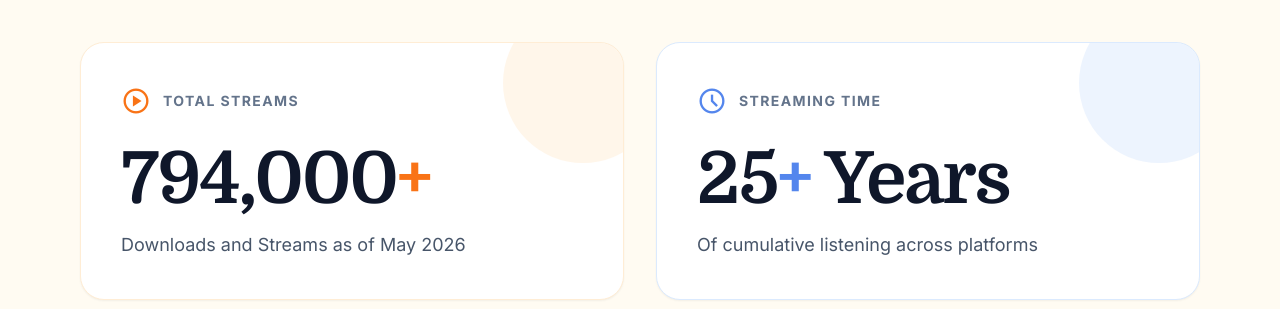
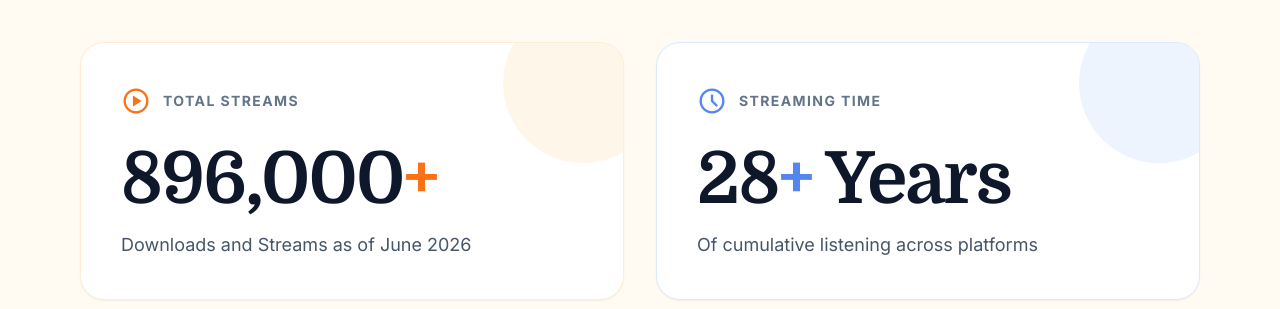
Before and after one commit to OpenAudioOER/listen, a React (Vite) app: page / in a window 1280 px wide. Shown: the part 1500-1809 px from the top of the page. Built offline with nearby package versions, Linux system fonts and the light colour scheme; a web font is replaced by a local one.

Commit message:
Update LandingPage.tsx
Updated streaming metrics

```diff
--- a/components/LandingPage.tsx
+++ b/components/LandingPage.tsx
@@ -300,9 +300,9 @@ export function LandingPage({ onNavigateLibrary, onNavigateBook, onNavigateRecog
                   <p className="text-slate-500 text-sm font-bold uppercase tracking-widest">Total Streams</p>
                 </div>
                 <p className="text-slate-900 tracking-tight text-6xl lg:text-7xl font-bold font-serif-polished leading-tight relative z-10">
-                  <Counter target={794000} suffix="+" suffixClassName="text-orange-500" />
+                  <Counter target={896000} suffix="+" suffixClassName="text-orange-500" />
                 </p>
-                <p className="text-slate-600 text-lg relative z-10">Downloads and Streams as of May 2026</p>
+                <p className="text-slate-600 text-lg relative z-10">Downloads and Streams as of June 2026</p>
               </div>
               <div className="flex flex-col justify-center gap-4 rounded-3xl p-10 bg-white shadow-sm border border-blue-100 text-center md:text-left relative overflow-hidden transition-all duration-300 hover:-translate-y-2 hover:shadow-xl hover:border-blue-200 group">
                 <div className="absolute -right-10 -top-10 w-40 h-40 bg-blue-100 rounded-full opacity-50 transition-transform duration-500 group-hover:scale-110"></div>
@@ -311,7 +311,7 @@ export function LandingPage({ onNavigateLibrary, onNavigateBook, onNavigateRecog
                   <p className="text-slate-500 text-sm font-bold uppercase tracking-widest">Streaming Time</p>
                 </div>
                 <p className="text-slate-900 tracking-tight text-6xl lg:text-7xl font-bold font-serif-polished leading-tight relative z-10">
-                  <Counter target={25} suffix="+" suffixClassName="text-primary" /> Years
+                  <Counter target={28} suffix="+" suffixClassName="text-primary" /> Years
                 </p>
                 <p className="text-slate-600 text-lg relative z-10">Of cumulative listening across platforms</p>
               </div>
```
